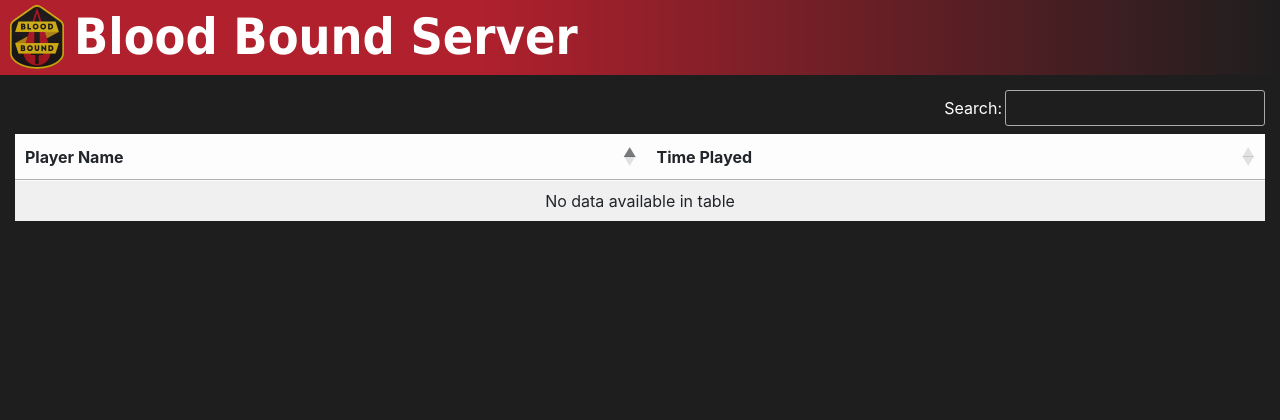
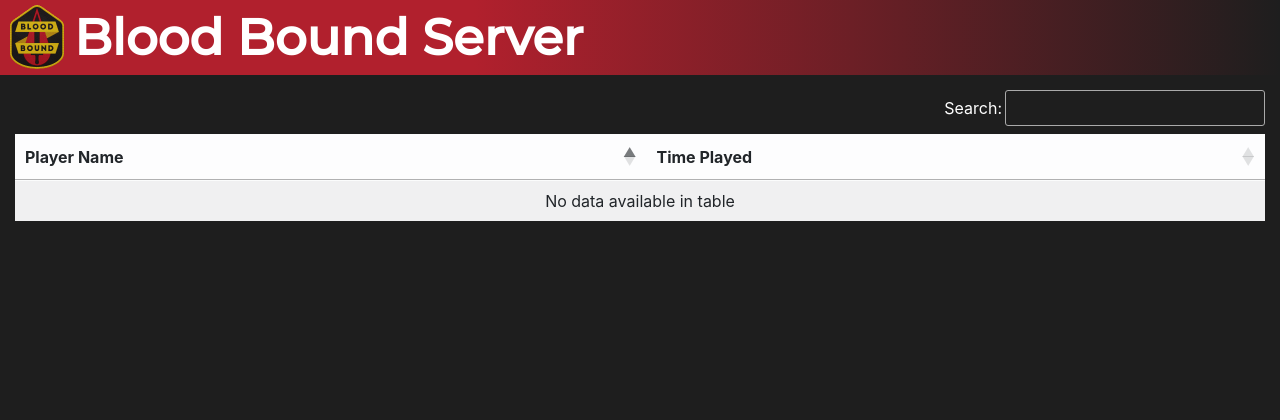
Before and after one commit to Emmo2gee/Emmo2gee.github.io, a PHP site: page / in a window 1280 px wide. Shown: the top 420 px of the page. Run offline with PHP 8.4, Linux system fonts and the light colour scheme; lists and menus that the app fills with data are empty; some libraries are stand-ins or nearby versions; some web fonts are replaced.

Commit message:
Update main.css

```diff
--- a/css/main.css
+++ b/css/main.css
@@ -24,7 +24,7 @@
 		.flex-header-item {
 			color: white;
 			font-size: 50px;
-			font-family: Tahoma;
+			font-family: Montserrat;
 			font-weight: bold;
 			text-align: left;
 			background: linear-gradient(to right, rgba(177,32,45,1) 400px, rgba(177,32,45,0));
```
